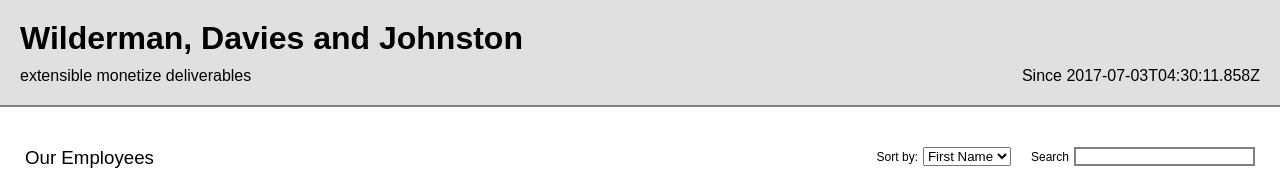
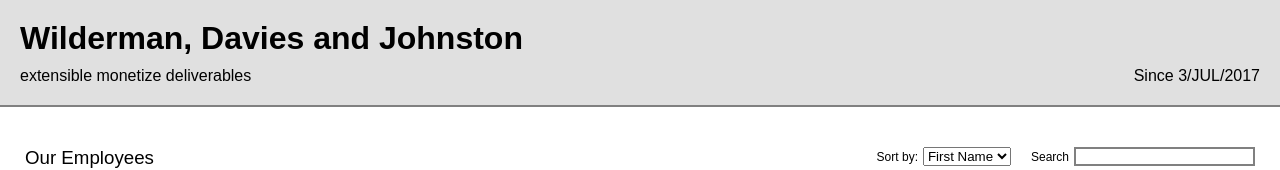
Before and after one commit to andrewguo24/roster-test, a React (Create React App) app: page / in a window 1280 px wide. Shown: the top 170 px of the page. Built offline with nearby package versions, Linux system fonts and the light colour scheme.

Commit message:
Refactored Header.js to format the companyEst date.

```diff
--- a/src/components/Header/Header.js
+++ b/src/components/Header/Header.js
@@ -1,17 +1,39 @@
 import React from "react";
 import "./Header.css";
 
-const Header = props => (
+const Header = ({ companyInfo }) => {
+  const date = new Date(companyInfo.companyEst);
+  const year = date.getFullYear();
+  const MONTHS = [
+    "JAN",
+    "FEB",
+    "MAR",
+    "APR",
+    "MAY",
+    "JUN",
+    "JUL",
+    "AUG",
+    "SEP",
+    "OCT",
+    "NOV",
+    "DEC"
+  ];
+  const month = MONTHS[date.getMonth()];
+  const day = date.getDate();
+  return (
     <div className="header-container">
-    <h1>{props.companyInfo.companyName}</h1>
+      <h1>{companyInfo.companyName}</h1>
       <div className="sub-header-wrapper">
-      <p>{props.companyInfo.companyMotto}</p>
+        <p>{companyInfo.companyMotto}</p>
         <p>
           <label>Since </label>
-        {props.companyInfo.companyEst}
+          <span>
+            {day}/{month}/{year}
+          </span>
         </p>
       </div>
     </div>
   );
+};
 
 export default Header;
```
Lines whose indentation alone changed are shown as unchanged.
